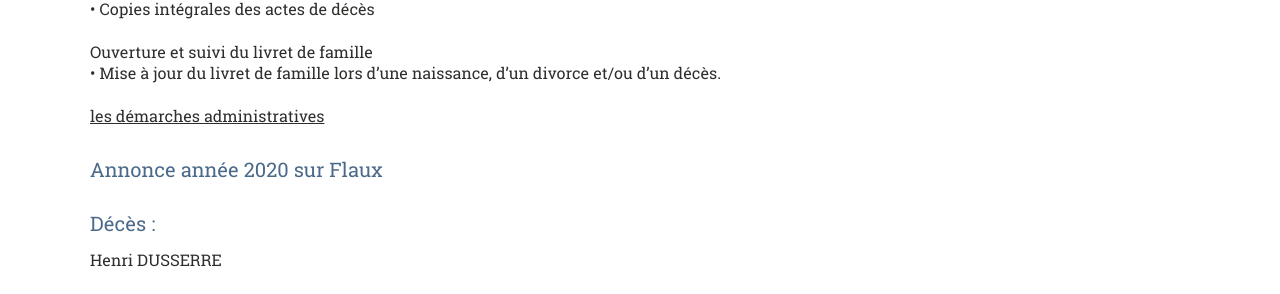
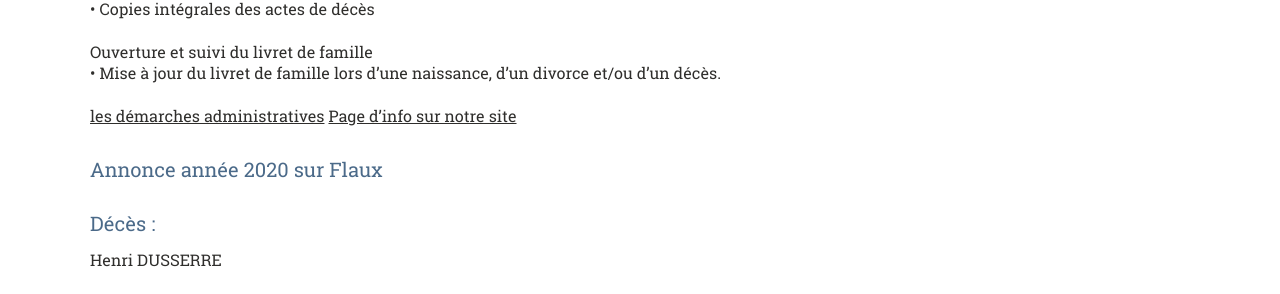
Before and after one commit to Flaux-Village/flaux-village.github.io, a Jekyll site: the page built from etatcivil.md, in a window 1280 px wide. Shown: the part 689-983 px from the top of the page. Built offline with Jekyll 4.4.1, drawn with Linux system fonts in a browser that asks for light colours.

Commit message:
Update etatcivil.md

```diff
--- a/etatcivil.md
+++ b/etatcivil.md
@@ -30,6 +30,7 @@ Ouverture et suivi du livret de famille <br>
  • Mise à jour du livret de famille lors d’une naissance, d’un divorce et/ou d’un décès. <br>
 
 [les démarches administratives](https://www.gard.gouv.fr/Demarches-administratives/Autres-demarches)
+[Page d'info sur notre site](https://flaux-village.github.io/demarches.html)
 
 
 ## Annonce année 2020 sur Flaux
```
